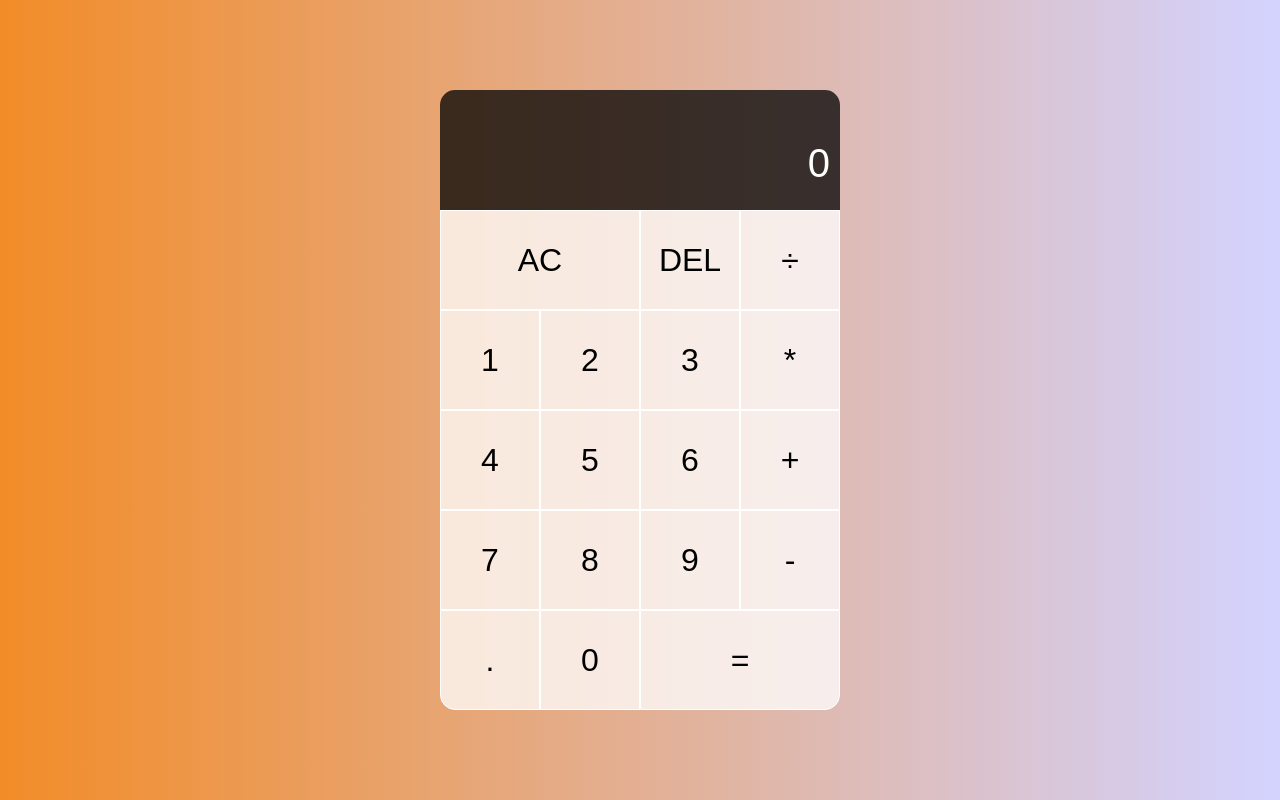
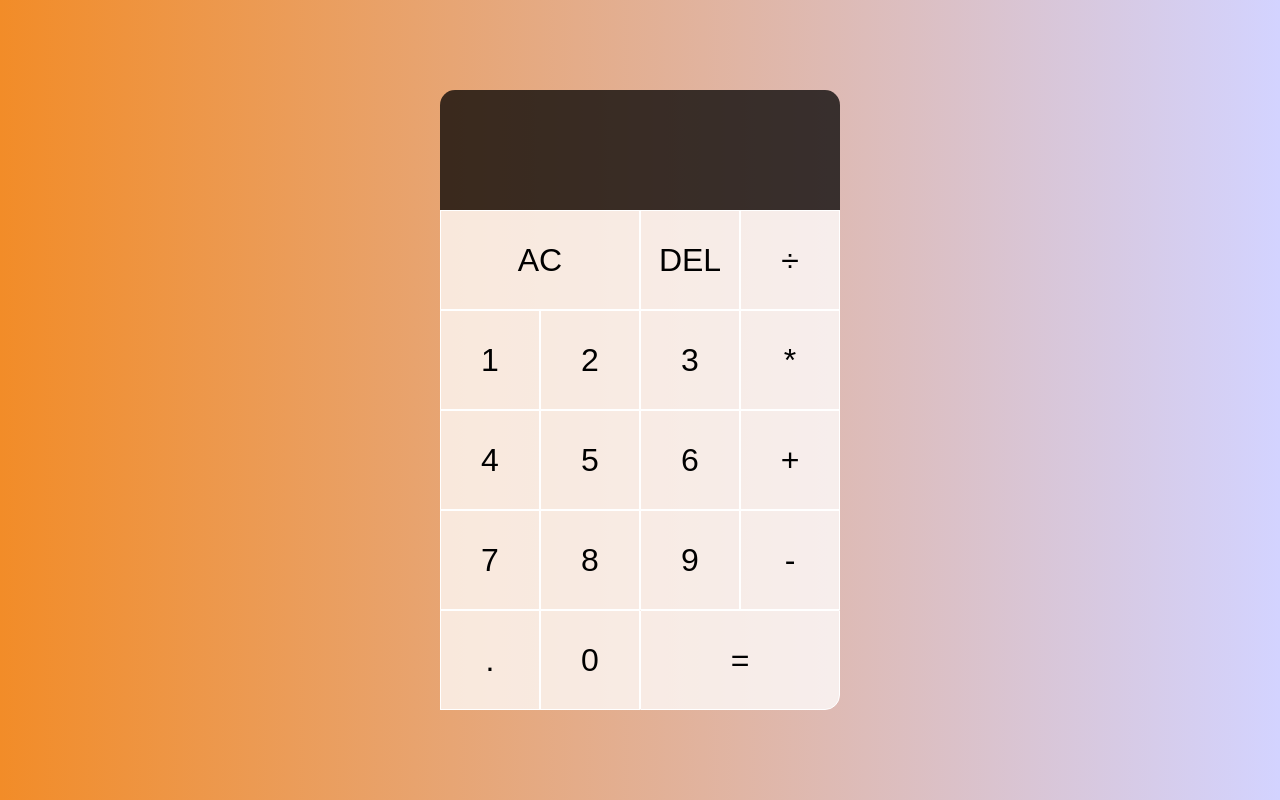
Before and after one commit to Borel09/Projects, a React (Vite) app in the folder reactCalculator/: page / in a window 1280 px wide. Built offline with nearby package versions, Linux system fonts and the light colour scheme.

Commit message:
holyshitImLearning

```diff
--- a/reactCalculator/src/App.jsx
+++ b/reactCalculator/src/App.jsx
@@ -1,14 +1,14 @@
 //import { useState } from 'react'
 import Display from './calc/components/Display';
-import Keypad from './calc/components/Keypad';
-import Assembler from './calc/util/assembler';
+import Calculator from './calc/Calculator';
+
 
 //import '';
 
 function App() {
     return (
         <div>
-            {<Assembler/>}
+            {<Calculator/>}
         </div>
     )
 }
--- a/reactCalculator/src/calc/Calculator.jsx
+++ b/reactCalculator/src/calc/Calculator.jsx
@@ -1,66 +1,11 @@
-import createDigits from "./util/createDigits";
-import createOperators from "./util/createOperators";
-import Display from "./components/Display";
-import { useState } from "react";
-import React from "react";
-
-
+import CalcAssembly from "./components/calcAssembly";
 
 const Calculator = () => {
-    const [displayValue, setDisplayValue] = useState('0');
+    return(
+        <div className="calculator-grid">
+            <CalcAssembly/>
+        </div>
+    );
+};
 
-    const updateDisplay = (currInput) => {
-        setDisplayValue( (prevInput) => {
-            if(prevInput === '0'){
-                return currInput;
-            } else {
-                return prevInput + currInput;
-            }
-
-        });
-    };
-
-    const addOnclick = (buttonArray) => {
-        return buttonArray.map((button) => {
-            return React.cloneElement(button, {
-                onClick: (e) => {
-                    //updateDisplay(button.props.children)
-                    //CURRENTLY WORKING ON THIS PART
-                    console.log("Clicked:", e.currentTarget.textContent);
-                    updateDisplay(e.currentTarget.textContent)
-                }
-
-            });
-        });
-    };
-
-    const buidKeypad = () => {
-        let digits = addOnclick(createDigits());
-        let operators = createOperators();
-
-        let count = 0;
-        for(let i = 0; i < operators.length; i++){
-            digits.splice(count, 0, operators[i]);
-            count += 4;
-        }
-
-        digits.pop();
-        digits.push(<button className="number" id="bottom-left" key={'.'}>.</button>)
-        digits.push(<button className="number" key={'0'} onClick={(e) => updateDisplay(e.currentTarget.textContent)}>0</button>)
-
-        //console.log(digits);
-        return digits;
-    }
-
-    let keyPadOrder = buidKeypad();
-    return(
-        <>
-            <Display currentInput={displayValue} previousInput={""}/>
-            <button className="double-button" id="clearButton" key={'allClear'} onClick={() => setDisplayValue('0')}>AC</button>
-            <button className="delete-key" id="deleteButton" key={'delete'} onClick={() => setDisplayValue(displayValue.slice(0, -1))}>DEL</button>
-            {keyPadOrder}
-            <button className="double-button" id="equalsButton" key={'='} >=</button>
-        </>
-    )
-};
 export default Calculator;
--- a/reactCalculator/src/calc/components/Display.jsx
+++ b/reactCalculator/src/calc/components/Display.jsx
@@ -1,7 +1,7 @@
 
 
 
-const Display = ({currentInput = "0", previousInput = ''}) =>{
+const Display = ({currentInput, previousInput}) =>{
 
     return(
         //output div that will house current and previous inputs
--- /dev/null
+++ b/reactCalculator/src/calc/components/calcAssembly.jsx
@@ -0,0 +1,57 @@
+import createDigits from "../util/createDigits";
+import createOperators from "../util/createOperators";
+import Display from "./Display";
+import { useState } from "react";
+
+
+
+
+const CalcAssembly = () => {
+    const [currentInput, setCurrentInput] = useState('');
+    const updateDisplay = value => {
+        setCurrentInput(currentInput + value);
+    }
+
+    function addBtnClick(buttonArray) {
+        let buttons = buttonArray;
+        let result = [];
+        for(let i = 0; i < buttons.length; i++){
+            result.push(
+                <button className={i.className} key={i.key} onClick={() => {
+                    updateDisplay(buttons[i].key)}
+                }>{buttons[i].key}</button>
+            )
+        }
+        return result
+    }
+
+    const buidKeypad = () => {
+        let digits = createDigits();
+        let operators = createOperators();
+
+        let count = 0;
+        for(let i = 0; i < operators.length; i++){
+            digits.splice(count, 0, operators[i]);
+            count += 4;
+        }
+
+        digits.pop();
+        digits.push(<button className="number" id="bottom-left" key={'.'} onClick={() => updateDisplay('.')}>.</button>)
+        digits.push(<button className="number" key={'0'} onClick={() => updateDisplay('0')}>0</button>)
+
+        return digits;
+    }
+
+    let keyPadOrder = buidKeypad();
+    let finalKeys = addBtnClick(keyPadOrder);
+    return(
+        <>
+            <Display currentInput={currentInput}/>
+            <button className="double-button" id="clearButton" key={'allClear'} onClick={() => setCurrentInput('')}>AC</button>
+            <button className="delete-key" id="deleteButton" key={'delete'} onClick={() => setCurrentInput(currentInput.slice(0, -1))}>DEL</button>
+            {finalKeys}
+            <button className="double-button" id="equalsButton" key={'='} >=</button>
+        </>
+    )
+};
+export default CalcAssembly;
--- a/reactCalculator/src/calc/util/Assembler.jsx
+++ /dev/null
@@ -1,11 +0,0 @@
-import Calculator from "../Calculator";
-
-const Assembler = () => {
-    return(
-        <div className="calculator-grid">
-            <Calculator/>
-        </div>
-    );
-};
-
-export default Assembler;
--- a/reactCalculator/src/calc/util/createDigits.jsx
+++ b/reactCalculator/src/calc/util/createDigits.jsx
@@ -9,5 +9,4 @@ function createDigits(){
     result.push(<button className="number" key={0}>0</button>)
     return result;
 }
-
 export default createDigits;
```
